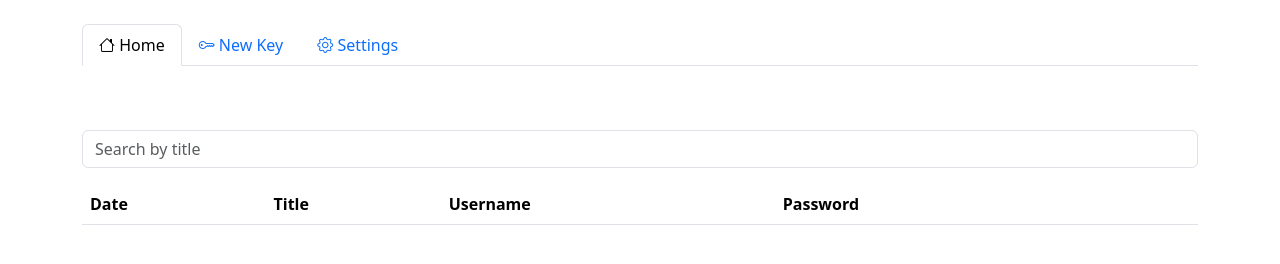
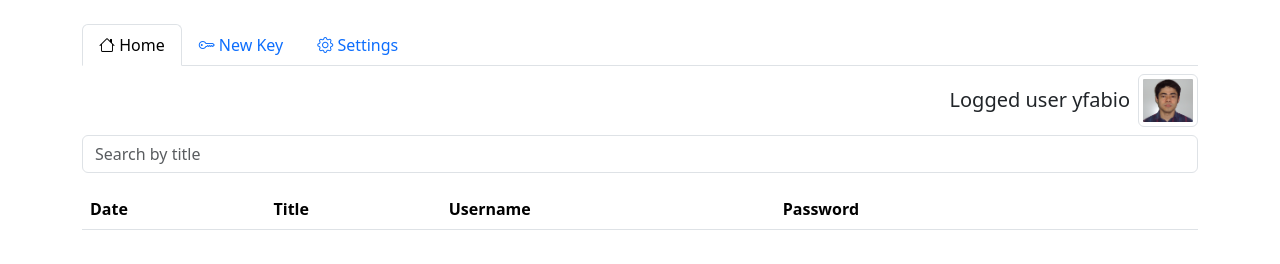
Before and after one commit to yfabio/safebox, an Electron app: page app/index.html in a window 1280 px wide. Drawn offline with nearby package versions, Linux system fonts and the light colour scheme; no server answers.

Commit message:
added the logged user image and username text

```diff
--- a/app/css/style.css
+++ b/app/css/style.css
@@ -1,8 +1,3 @@
-* {
-  box-sizing: border-box;
+.img-sm {
+  width: 60px;
 }
-
-body {
-  font-family: Arial, Helvetica, sans-serif;
-  line-height: 1.6;
-}
--- a/app/index.html
+++ b/app/index.html
@@ -15,6 +15,7 @@
       rel="stylesheet"
       href="../node_modules/bootstrap-icons/font/bootstrap-icons.css"
     />
+    <link rel="stylesheet" href="./css/style.css" />
     <script
       src="../node_modules/bootstrap/dist/js/bootstrap.bundle.min.js"
       defer
@@ -68,9 +69,17 @@
             </button>
           </li>
         </ul>
+        <div class="d-flex align-items-center justify-content-end my-2">
+          <span class="lead me-2">Logged user yfabio</span>
+          <img
+            src="./img/tcs photo-3.png"
+            alt="picture"
+            class="img-thumbnail img-sm"
+          />
+        </div>
       </div>
     </header>
-    <main class="tab-content mt-3 py-5">
+    <main class="tab-content">
       <!-- generic toast -->
       <div class="toast-container position-fixed top-0 end-0 p-3">
         <div class="toast" id="toast">
--- a/app/js/actions.js
+++ b/app/js/actions.js
@@ -282,7 +282,7 @@ async function loadKeys(page = 1, filter = "") {
     <td>${key.date}</td>
     <td>${key.title}</td>
     <td>${key.username}</td>
-    <td>${key.password}</td>
+    <td class="text-truncate">${key.password}</td>
     <td>
       <button onclick="clipBoardKey(${key.id})" class="btn btn-sm btn-outline-dark"
       data-bs-toggle="tooltip"
```
Also changed, not shown: 1 other file.
